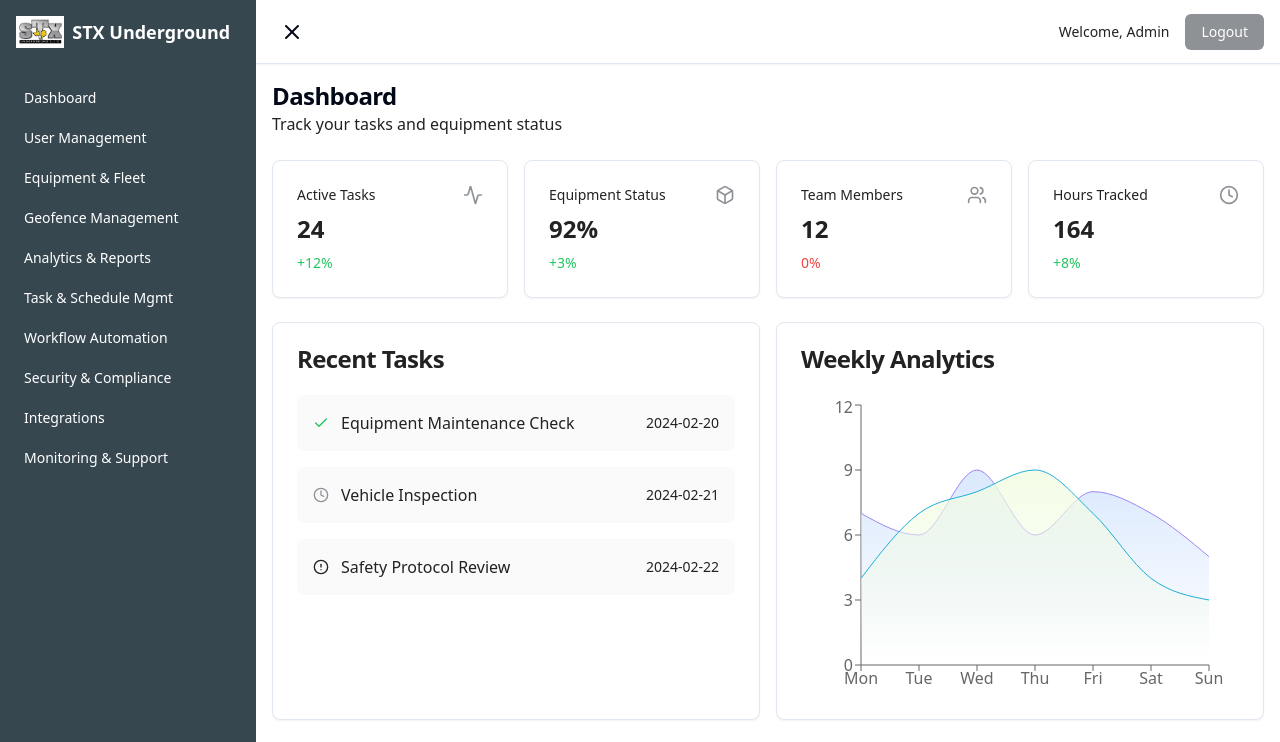
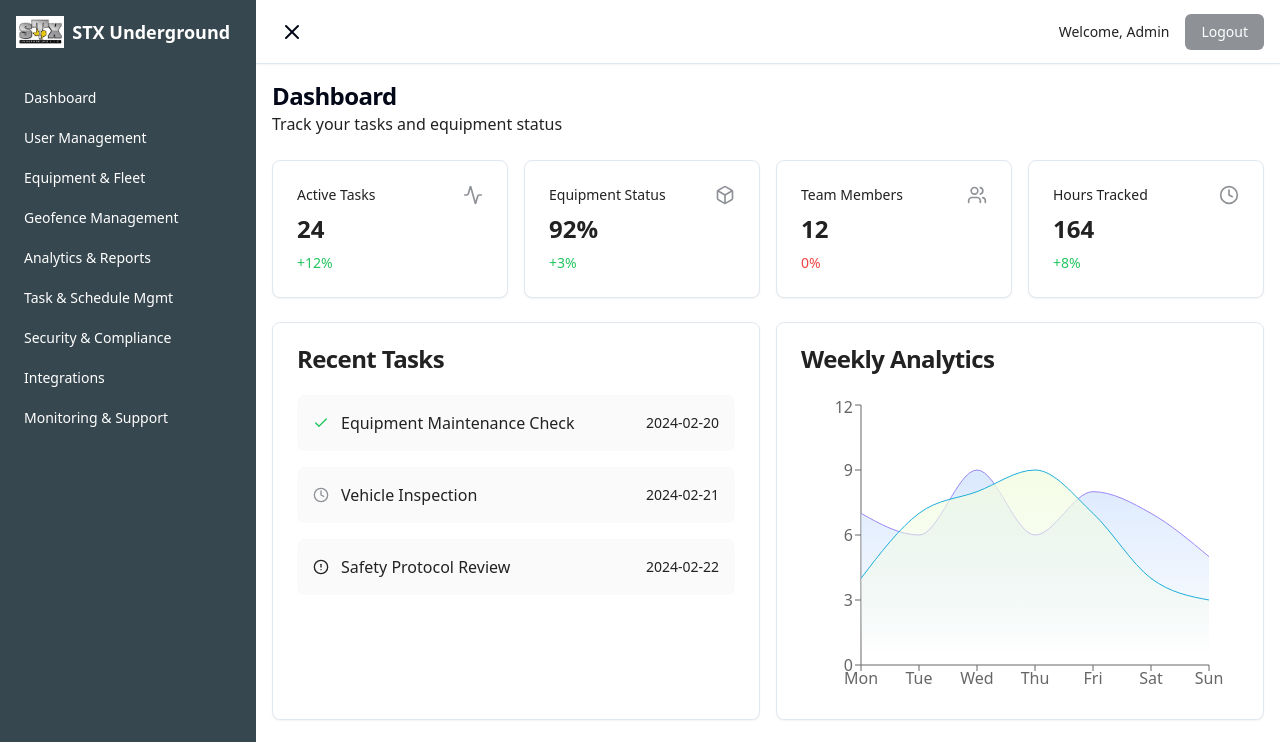
Before and after one commit to rsampayo/sleek-stx-dashboard, a React (Vite) app: page / in a window 1280 px wide. Shown: the top 742 px of the page. Built offline with nearby package versions, Linux system fonts and the light colour scheme.

Commit message:
Remove Workflow Automation Section
This commit removes the workflow automation section from the dashboard layout and navigation.
[skip gpt_engineer]

```diff
--- a/src/components/DashboardLayout.tsx
+++ b/src/components/DashboardLayout.tsx
@@ -16,7 +16,6 @@ export function DashboardLayout({ children }: DashboardLayoutProps) {
     { id: "geofence", label: "Geofence Management" },
     { id: "analytics", label: "Analytics & Reports" },
     { id: "tasks", label: "Task & Schedule Mgmt" },
-    { id: "workflow", label: "Workflow Automation" },
     { id: "security", label: "Security & Compliance" },
     { id: "integration", label: "Integrations" },
     { id: "monitoring", label: "Monitoring & Support" },
```
